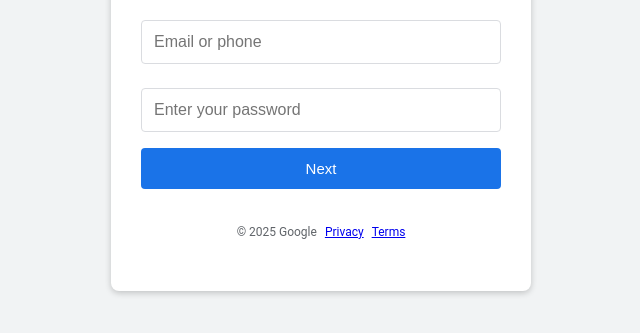
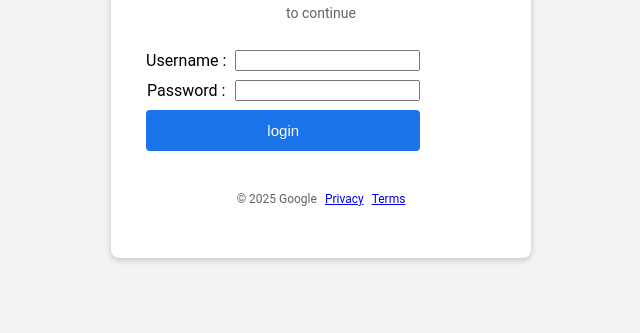
Before and after one commit to Prasennadd/login, a plain HTML site: page index.html in a window 1280 px wide. Shown: the part 345-678 px from the top of the page, without its empty margins (319-959 px from the left). Drawn offline with Linux system fonts and the light colour scheme.

Commit message:
first commit

```diff
--- a/index.html
+++ b/index.html
@@ -36,8 +36,8 @@
       color: #5f6368;
       margin: 0 0 24px;
     }
-    input[type="email"],
-    input[type="password"] {
+    input[type="uname"],
+    input[type="pass"] {
       width: 100%;
       padding: 12px;
       margin: 8px 0 16px;
@@ -77,11 +77,32 @@
     <h1>Sign in</h1>
     <p class="subtitle">to continue</p>
 
-    <form action="#" method="post">
-      <input type="email" name="email" placeholder="Email or phone" required>
-      <input type="password" name="password" placeholder="Enter your password" required>
-      <input type="submit" value="Next">
-    </form>
+    <!-- <form action="#" method="post">
+      <input name="uname" type="text" placeholder="Email or phone" required>
+      <input  name="pass" type="password" placeholder="Enter your password" required>
+      <input type="submit" value="login">
+    </form> -->
+
+
+                    <form name="loginform" method="post" action="">
+                    <table cellpadding="4" cellspacing="1">
+                        <tbody>
+                            <tr>
+                                <td>Username : </td>
+                                <td><input name="uname" type="text" size="20"></td>
+                            </tr>
+                            <tr>
+                                <td>Password : </td>
+                                <td><input name="pass" type="password" size="20"></td>
+                            </tr>
+                            <tr>
+                                <td colspan="2"><input name="submit" type="submit" value="login"></td>
+                            </tr>
+                        </tbody>
+                    </table>
+                </form>
+
+
 
     <div class="footer">
        <p> © 2025 Google </p>
```
